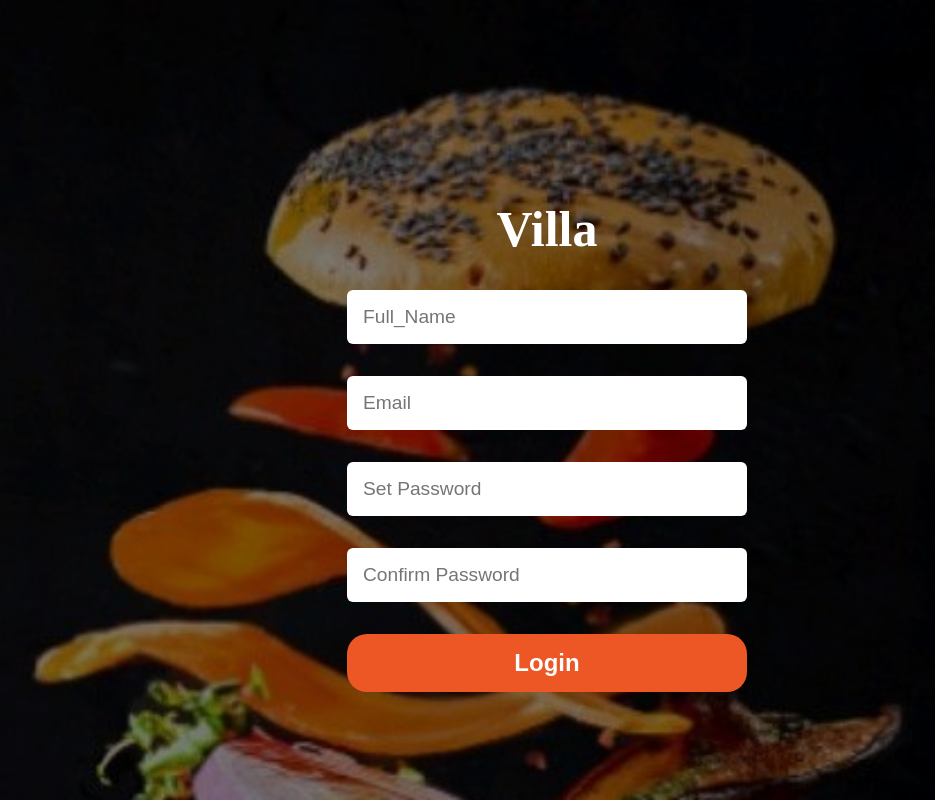
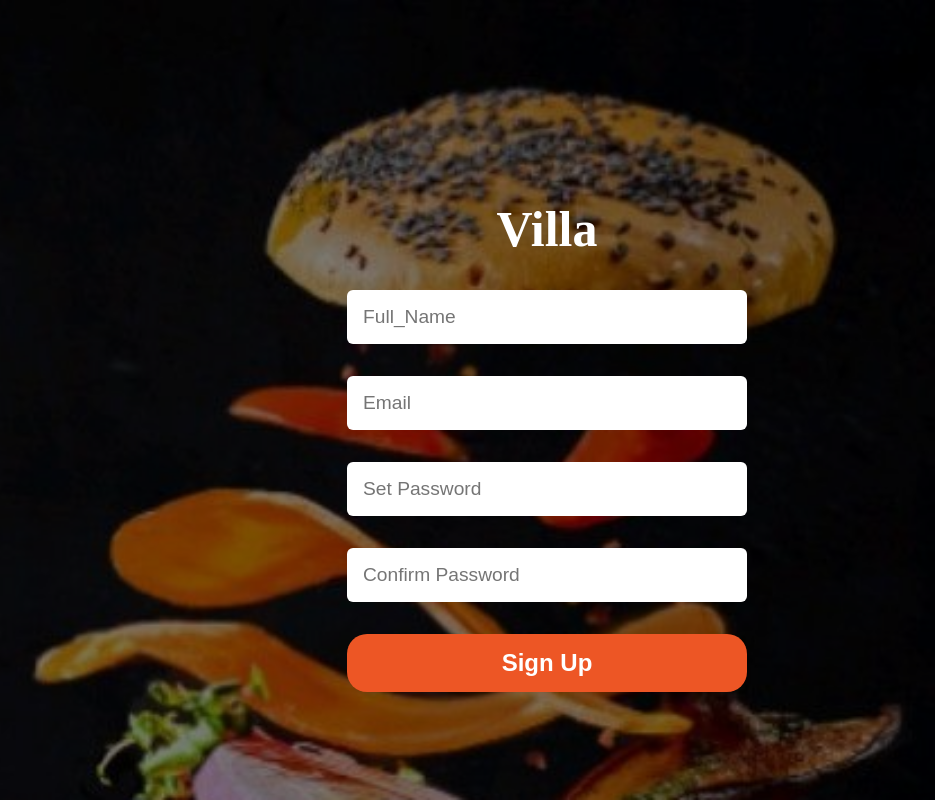
Before and after one commit to Jobsidney/The-Villa, a React (Create React App) app in the folder FrontEnd/: page /signUp in a window 1280 px wide. Shown: the whole page, without its empty margins (93-1028 px from the left). Built offline with nearby package versions, Linux system fonts and the light colour scheme; no server answers; a web font is replaced by a local one.

Commit message:
Sign up refactor

```diff
--- a/FrontEnd/src/components/Credentials/Login.jsx
+++ b/FrontEnd/src/components/Credentials/Login.jsx
@@ -32,9 +32,6 @@ function handleSubmit(event){
     }else{
       alert('Login Failure! Wrong email or password!')
     };
-
-
-
 }
 
   return (
--- a/FrontEnd/src/components/Credentials/SignUp.jsx
+++ b/FrontEnd/src/components/Credentials/SignUp.jsx
@@ -46,7 +46,7 @@ console.log(data);
         <input type="email" name="email" id="usermail-field" className="login-button" placeholder="Email" onChange={handleChange} required></input>
         <input type="password" name="password" id="password-field" className="login-button" placeholder="Set Password" onChange={handleChange} required></input>
         <input type="password" name="password_Confirming" id="password-field2" className="login-button" placeholder="Confirm Password" onChange={handleChange} required></input>
-        <button type='submit' className='log' id='logIn'>Login</button>
+        <button type='submit' className='log' id='logIn'>Sign Up</button>
     </form>
   )
 }
```
